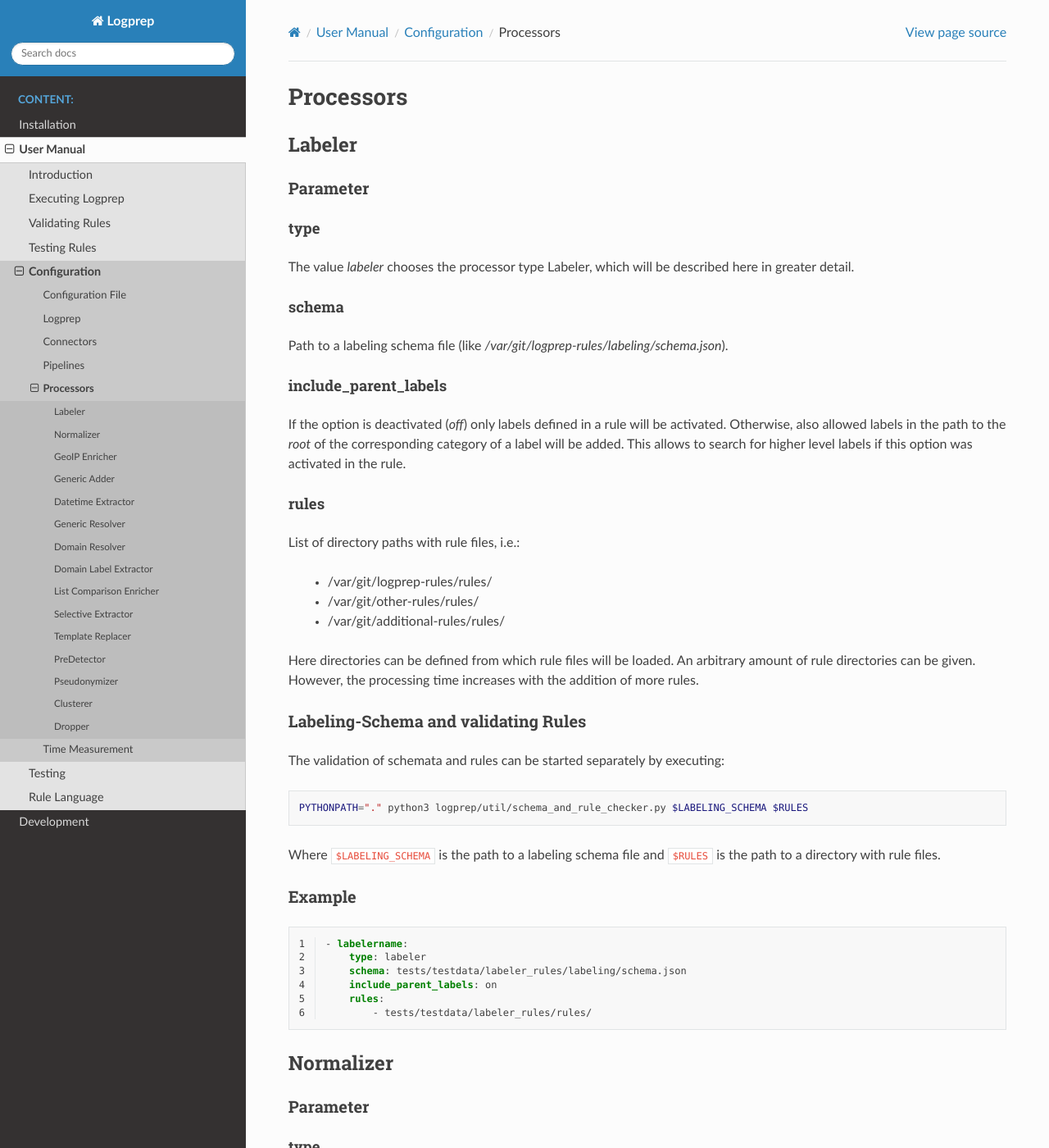
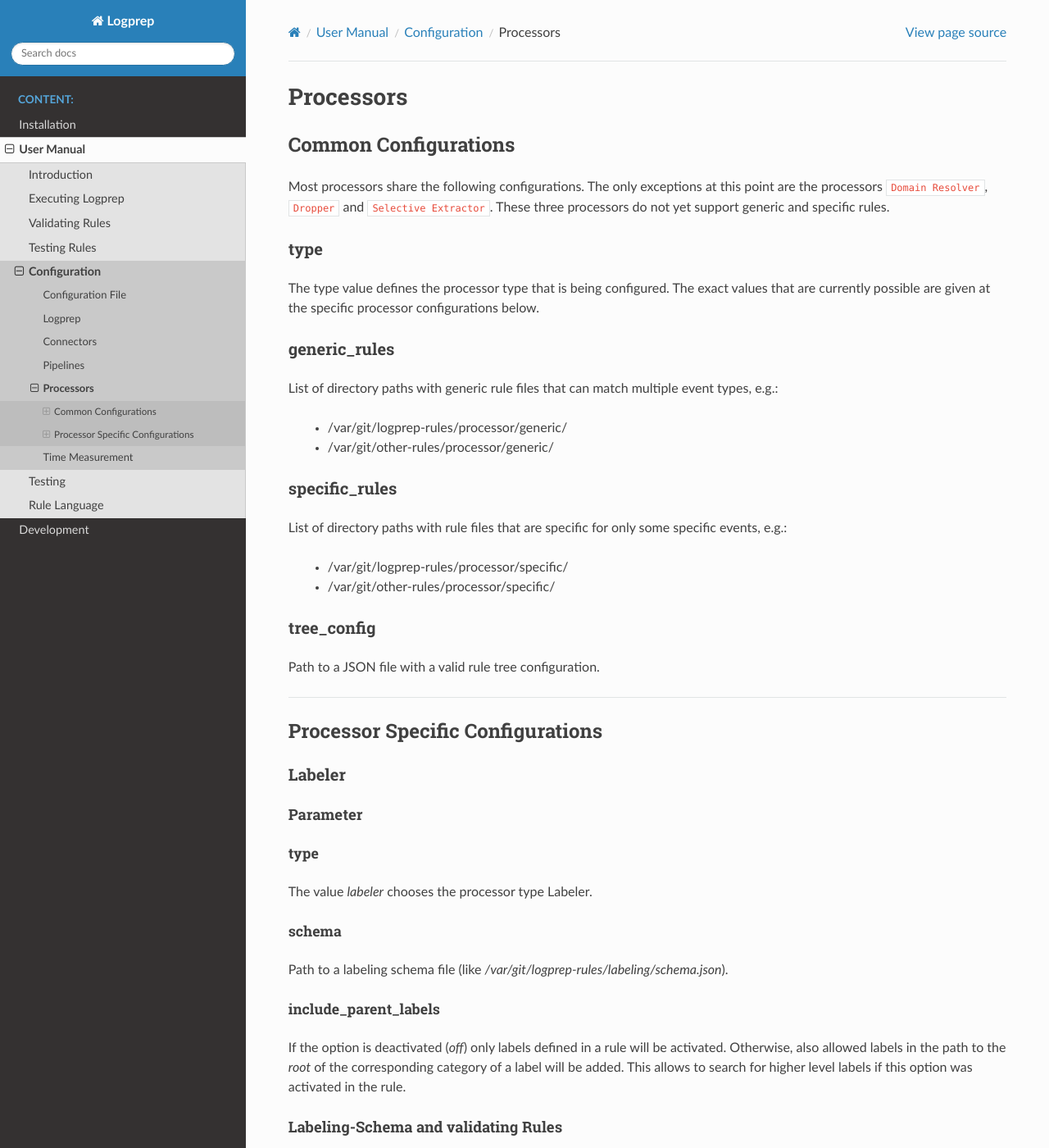
Before and after one commit to fkie-cad/Logprep, a Sphinx documentation site: the page built from doc/source/user_manual/configuration/processor.rst, in a window 1280 px wide and 1400 px high. Shown: the whole window at 82% size. Built offline with Sphinx 7.4.7 and the Read the Docs theme 2.0.0, drawn with Linux system fonts in a browser that asks for light colours; pages that are not in the unit, such as notebooks, are missing from menus; some of the changed text lies outside the part shown.

Commit message:
Revise rst documentation for processor configs (#57)
Revise rst documentation for processor configs

Co-authored-by: urdit52 <urdi.t52@gmail.com>

```diff
--- a/doc/source/conf.py
+++ b/doc/source/conf.py
@@ -95,7 +95,9 @@
 # further.  For a list of options available for each theme, see the
 # documentation.
 #
-# html_theme_options = {}
+html_theme_options = {
+    "navigation_depth": 5,
+}
 
 # Add any paths that contain custom static files (such as style sheets) here,
 # relative to this directory. They are copied after the builtin static files,
--- a/doc/source/user_manual/configuration/processor.rst
+++ b/doc/source/user_manual/configuration/processor.rst
@@ -1,6 +1,48 @@
 ==========
 Processors
 ==========
+
+
+Common Configurations
+=====================
+
+Most processors share the following configurations.
+The only exceptions at this point are the
+processors :code:`Domain Resolver`, :code:`Dropper` and :code:`Selective Extractor`.
+These three processors do not yet support generic and specific rules.
+
+type
+----
+
+The type value defines the processor type that is being configured.
+The exact values that are currently possible are given at the specific processor
+configurations below.
+
+generic_rules
+-------------
+
+List of directory paths with generic rule files that can match multiple event types, e.g.:
+
+  * /var/git/logprep-rules/processor/generic/
+  * /var/git/other-rules/processor/generic/
+
+specific_rules
+--------------
+
+List of directory paths with rule files that are specific for only some specific events, e.g.:
+
+  * /var/git/logprep-rules/processor/specific/
+  * /var/git/other-rules/processor/specific/
+
+tree_config
+-----------
+
+Path to a JSON file with a valid rule tree configuration.
+
+--------
+
+Processor Specific Configurations
+=================================
 
 Labeler
 -------
@@ -11,7 +53,7 @@
 type
 ~~~~
 
-The value `labeler` chooses the processor type Labeler, which will be described here in greater detail.
+The value `labeler` chooses the processor type Labeler.
 
 schema
 ~~~~~~
@@ -24,19 +66,6 @@
 If the option is deactivated (`off`) only labels defined in a rule will be activated.
 Otherwise, also allowed labels in the path to the *root* of the corresponding category of a label will be added.
 This allows to search for higher level labels if this option was activated in the rule.
-
-rules
-~~~~~
-
-List of directory paths with rule files, i.e.:
-
-  * /var/git/logprep-rules/rules/
-  * /var/git/other-rules/rules/
-  * /var/git/additional-rules/rules/
-
-Here directories can be defined from which rule files will be loaded.
-An arbitrary amount of rule directories can be given.
-However, the processing time increases with the addition of more rules.
 
 Labeling-Schema and validating Rules
 ^^^^^^^^^^^^^^^^^^^^^^^^^^^^^^^^^^^^
@@ -62,6 +91,8 @@
         rules:
             - tests/testdata/labeler_rules/rules/
 
+--------
+
 Normalizer
 ----------
 
@@ -71,26 +102,7 @@
 type
 ~~~~
 
-The value `normalizer` chooses the processor type Normalizer, which will be described here in greater detail.
-
-specific_rules
-~~~~~~~~~~~~~~
-
-List of directory paths with rule files that are specific for some event IDs.
-These rules are being executed before generic rules, i.e.:
-
-  * /var/git/logprep-rules/normalizer_rules/specific/
-  * /var/git/other-rules/normalizer_rules/specific/
-
-generic_rules
-~~~~~~~~~~~~~
-
-List of directory paths with generic rule files that can match multiple event types.
-These rules are being executed after specific rules, i.e.:
-
-  * /var/git/logprep-rules/normalizer_rules/generic/
-  * /var/git/other-rules/normalizer_rules/generic/
-
+The value `normalizer` chooses the processor type Normalizer.
 
 regex_mapping
 ~~~~~~~~~~~~~
@@ -128,6 +140,8 @@
 This lock will be used before writing a grok match count file by a process.
 By default, this is set to 'count_grok_pattern_matches.lock'.
 
+--------
+
 GeoIP Enricher
 --------------
 
@@ -137,19 +151,7 @@
 type
 ~~~~
 
-The value `geoip_enricher` chooses the processor type GeoIPEnricher, which will be described here in greater detail.
-
-rules
-~~~~~
-
-List of directory paths with rule files, i.e.:
-
-  * /var/git/logprep-rules/geoip_enricher_rules/
-
-tree_config
-~~~~~~~~~~~
-
-Path to JSON file with rule tree matcher config.
+The value `geoip_enricher` chooses the processor type GeoIPEnricher.
 
 geoip_enricher.db_path
 ~~~~~~~~~~~~~~~~~~~~~~
@@ -162,6 +164,8 @@
     This product includes GeoLite2 data created by MaxMind, available from
     https://www.maxmind.com.
 
+--------
+
 Generic Adder
 -------------
 
@@ -171,19 +175,8 @@
 type
 ~~~~
 
-The value `generic_adder` chooses the processor type GenericAdder, which will be described here in greater detail.
+The value `generic_adder` chooses the processor type GenericAdder.
 
-rules
-~~~~~
-
-List of directory paths with rule files, i.e.:
-
-  * /var/git/logprep-rules/generic_adder_rules/
-
-tree_config
-~~~~~~~~~~~
-
-Path to JSON file with rule tree matcher config.
 
 Datetime Extractor
 ------------------
@@ -194,7 +187,7 @@
 type
 ~~~~
 
-The value `datetime_extractor` chooses the processor type DateTimeExtractor, which will be described here in greater detail.
+The value `datetime_extractor` chooses the processor type DateTimeExtractor.
 
 rules
 ~~~~~
@@ -207,6 +200,8 @@
 ~~~~~~~~~~~
 
 Path to JSON file with rule tree matcher config.
+
+--------
 
 Generic Resolver
 ----------------
@@ -236,6 +231,8 @@
 
 Path to a JSON mapping with abbreviations of network device types.
 
+--------
+
 Domain Resolver
 ---------------
 
@@ -245,7 +242,7 @@
 type
 ~~~~
 
-The value `domain_resolver` chooses the processor type DomainResolver, which will be described here in greater detail.
+The value `domain_resolver` chooses the processor type DomainResolver.
 
 rules
 ~~~~~
@@ -253,11 +250,6 @@
 List of directory paths with rule files, i.e.:
 
   * /var/git/logprep-rules/domain_resolver_rules/
-
-tree_config
-~~~~~~~~~~~
-
-Path to JSON file with rule tree matcher config.
 
 domain_resolver.tld_list
 ~~~~~~~~~~~~~~~~~~~~~~~~
@@ -278,10 +270,13 @@
 ~~~~~~~~~~~~~~~~~~~~~~~~~~~~~~~~
 
 Number of days a domains is cached after the last time it appeared.
-This caching reduces the CPU load of Logprep (no demanding encryption must be performed repeatedly) and the load on subsequent components (i.e. Logstash or Elasticsearch).
+This caching reduces the CPU load of Logprep (no demanding encryption must be performed repeatedly)
+and the load on subsequent components (i.e. Logstash or Elasticsearch).
 Setting the caching days to Null deactivates the caching.
-In case the cache size has been exceeded (see `domain_resolver.max_cached_domains`_), the oldest cached pseudonyms will be discarded first.
-Thus, it is possible that a domain is re-added to the cache before max_caching_days has elapsed if it was discarded due to the size limit.
+In case the cache size has been exceeded (see `domain_resolver.max_cached_domains`_), the oldest
+cached pseudonyms will be discarded first.
+Thus, it is possible that a domain is re-added to the cache before max_caching_days has elapsed
+if it was discarded due to the size limit.
 
 domain_resolver.max_cached_domains
 ~~~~~~~~~~~~~~~~~~~~~~~~~~~~~~~~~~
@@ -290,6 +285,8 @@
 One cache entry requires ~250 Byte, thus 10 million elements would require about 2.3 GB RAM.
 The cache is not persisted.
 Restarting Logprep does therefore clear the cache.
+
+--------
 
 Domain Label Extractor
 ----------------------
@@ -300,34 +297,26 @@
 type
 ~~~~
 
-The value `domain_label_extractor` chooses the processor type DomainLabelExtractor, which configurations will be
-described here.
-
-rules
-~~~~~
-
-List of directory paths with rule files, i.e.:
-
-  * /var/git/logprep-rules/domain_label_extractor/rules/
-
-tree_config
-~~~~~~~~~~~
-
-Path to JSON file with rule tree matcher config.
+The value `domain_label_extractor` chooses the processor type DomainLabelExtractor.
 
 tld_lists
 ~~~~~~~~~
 
-Optional list of path to files with top-level domain lists (like https://publicsuffix.org/list/public_suffix_list.dat).
-If no path is given a default list will be retrieved online and cached in a local directory. For local files the path
+Optional list of path to files with top-level domain lists
+(like https://publicsuffix.org/list/public_suffix_list.dat).
+If no path is given, a default list will be retrieved online and cached in a local directory.
+For local files the path
 has to be given with :code:`file:///path/to/file.dat`.
 
 tagging_field_name
 ~~~~~~~~~~~~~~~~~~
 
-Optional configuration field that defines into which field in the event the informational tags should be written to.
-If this field is not present it defaults to :code:`tags`. More about the tags can be found in the introduction of the
-:ref:`intro_domain_label_extractor`.
+Optional configuration field that defines into which field in the event the informational tags
+should be written to.
+If this field is not present it defaults to :code:`tags`. More about the tags can be found in
+the introduction of the :ref:`intro_domain_label_extractor`.
+
+--------
 
 List Comparison Enricher
 ------------------------
@@ -338,26 +327,15 @@
 type
 ~~~~
 
-The value `list_comparison` chooses the processor type ListComparison, which configurations will be
-described here.
-
-rules
-~~~~~
-
-List of directory paths with rule files, i.e.:
-
-  * /var/git/logprep-rules/list_comparison/rules/
-
-tree_config
-~~~~~~~~~~~
-
-Path to JSON file with rule tree matcher config.
+The value `list_comparison` chooses the processor type ListComparison.
 
 list_search_base_path
 ~~~~~~~~~~~~~~~~~~~~~
 
 Relative list paths in rules will be relative to this path if this is set.
 This parameter is optional.
+
+--------
 
 Selective Extractor
 -------------------
@@ -368,8 +346,7 @@
 type
 ~~~~
 
-The value `selective_extractor` chooses the processor type SelectiveExtractor, which configurations will be
-described here.
+The value `selective_extractor` chooses the processor type SelectiveExtractor.
 
 selective_extractor_topic
 ~~~~~~~~~~~~~~~~~~~~~~~~~
@@ -379,9 +356,12 @@
 extractor_list
 ~~~~~~~~~~~~~~
 
-Path to a list of fields which should be extracted and written to the configured Kafka topic. These can be dotted fields.
-Fields are only extracted if they are contained in given log messages. If fields are provided more than once in the
-extractor list, they are only extracted once.
+Path to a list of fields which should be extracted and written to the configured Kafka topic.
+These can be dotted fields.
+Fields are only extracted if they are contained in given log messages.
+If fields are provided more than once in the extractor list, they are only extracted once.
+
+--------
 
 Template Replacer
 --------------------
@@ -392,24 +372,13 @@
 type
 ~~~~
 
-The value `template_replacer` chooses the processor type TemplateReplacer, which will be described here in greater detail.
-
-rules
-~~~~~
-
-List of directory paths with rule files, i.e.:
-
-  * /var/git/logprep-rules/template_replacer_rules/
-
-tree_config
-~~~~~~~~~~~
-
-Path to JSON file with rule tree matcher config.
+The value `template_replacer` chooses the processor type TemplateReplacer.
 
 template
 ~~~~~~~~
 
-Path to a YML file with a list of replacements in the format `%{provider_name}-%{event_id}: %{new_message}`.
+Path to a YML file with a list of replacements in the format
+`%{provider_name}-%{event_id}: %{new_message}`.
 
 pattern
 ~~~~~~~
@@ -436,6 +405,8 @@
 
 The field that gets replaced by the template.
 
+--------
+
 PreDetector
 -----------
 
@@ -445,20 +416,7 @@
 type
 ~~~~
 
-The value `pre_detector` chooses the processor type Predetector, which will be described here in greater detail.
-
-rules
-~~~~~
-
-List of directory path with rule files for the Predetector, i.e.:
-
-  * /var/git/logprep-rules/pre_detector_rules/
-  * /var/git/other-rules/pre_detector_rules/
-
-tree_config
-~~~~~~~~~~~
-
-Path to JSON file with rule tree matcher config.
+The value `pre_detector` chooses the processor type Predetector.
 
 pre_detector_topic
 ~~~~~~~~~~~~~~~~~~
@@ -469,11 +427,14 @@
 ~~~~~~~~~~~~~
 
 Path to a YML file or a list of paths to YML files with dictionaries of IPs.
-It is used by the Predetector to throw alerts if one of the IPs is found in fields that were defined in a rule.
+It is used by the Predetector to throw alerts if one of the IPs is found
+in fields that were defined in a rule.
 
-It uses IPs or networks in the CIDR format as keys and can contain expiration dates in the ISO format as values.
+It uses IPs or networks in the CIDR format as keys and can contain expiration
+dates in the ISO format as values.
 If a value is empty, then there is no expiration date for the IP check.
-If a checked IP is covered by an IP and a network in the dictionary (i.e. IP 127.0.0.1 and network 127.0.0.0/24 when checking 127.0.0.1),
+If a checked IP is covered by an IP and a network in the dictionary
+(i.e. IP 127.0.0.1 and network 127.0.0.0/24 when checking 127.0.0.1),
 then the expiration date of the IP is being used.
 
 Example
@@ -486,6 +447,8 @@
     222.222.0.0/24: 1900-08-31T16:47+00:00  # A comment
     222.222.0.0:
 
+--------
+
 Pseudonymizer
 -------------
 
@@ -495,7 +458,7 @@
 type
 ~~~~
 
-The value `pseudonymizer` chooses the processor type Pseudonymizer, which will be described here in greater detail.
+The value `pseudonymizer` chooses the processor type Pseudonymizer.
 
 pubkey_analyst
 ~~~~~~~~~~~~~~
@@ -515,24 +478,6 @@
 
 * /var/git/logprep-rules/pseudonymizer_rules/regex_mapping.json
 
-specific_rules
-~~~~~~~~~~~~~~
-
-List of directory paths with rule files that are specific for some event IDs.
-These rules are being executed before generic rules, i.e.:
-
-  * /var/git/logprep-rules/pseudonymizer_rules/specific/
-  * /var/git/other-rules/pseudonymizer_rules/specific/
-
-generic_rules
-~~~~~~~~~~~~~
-
-List of directory paths with generic rule files that can match multiple event types.
-These rules are being executed after specific rules, i.e.:
-
-  * /var/git/logprep-rules/pseudonymizer_rules/generic/
-  * /var/git/other-rules/pseudonymizer_rules/generic/
-
 hash_salt
 ~~~~~~~~~
 A salt that is used for hashing.
@@ -545,10 +490,13 @@
 max_caching_days
 ~~~~~~~~~~~~~~~~
 Number of days a pseudonym is cached after the last time it appeared.
-This caching reduces the CPU load of Logprep (no demanding encryption must be performed repeatedly) and the load on subsequent components (i.e. Logstash or Elasticsearch).
+This caching reduces the CPU load of Logprep (no demanding encryption must be performed repeatedly)
+and the load on subsequent components (i.e. Logstash or Elasticsearch).
 Setting the caching days to Null deactivates the caching.
-In case the cache size has been exceeded (see max_cached_pseudonyms), the oldest cached pseudonyms will be discarded first.
-Thus, it is possible that a pseudonym is re-added to the cache before max_caching_days has elapsed if it was discarded due to the size limit.
+In case the cache size has been exceeded (see max_cached_pseudonyms), the oldest cached
+pseudonyms will be discarded first.
+Thus, it is possible that a pseudonym is re-added to the cache before max_caching_days has elapsed
+if it was discarded due to the size limit.
 
 max_cached_pseudonyms
 ~~~~~~~~~~~~~~~~~~~~~
@@ -562,6 +510,8 @@
 
 Path to a file with a list of top-level domains (i.e. https://publicsuffix.org/list/public_suffix_list.dat).
 
+--------
+
 Clusterer
 ----------
 
@@ -571,12 +521,14 @@
 type
 ~~~~
 
-The value `clusterer` chooses the processor type Clusterer, which will be described here in greater detail.
+The value `clusterer` chooses the processor type Clusterer.
 The log clustering is mainly developed for Syslogs, unstructured and semi-structured logs.
 The clusterer calculates a log signature based on the message field.
 The log signature is calculated with heuristic and deterministic rules.
-The idea of a log signature is to extract a subset of the constant parts of a log and to delete the dynamic parts.
-If the fields syslog.facility and event.severity are in the log, then they are prefixed to the log signature.
+The idea of a log signature is to extract a subset of the constant parts of a log and
+to delete the dynamic parts.
+If the fields syslog.facility and event.severity are in the log, then they are prefixed
+to the log signature.
 
 Logs are only clustered if at least one of the following criteria is fulfilled:
 
@@ -586,17 +538,12 @@
     Criteria 2: { "message": "A sample message", "clusterable": true, ... }
     Criteria 3: { "message": "A sample message", "syslog": { "facility": <number> }, "event": { "severity": <string> }, ... }
 
-rules
-~~~~~
-
-List of directory paths with rule files, i.e.:
-
-  * /var/git/logprep-rules/clusterer_rules/
-
 output_field_name
 ~~~~~~~~~~~~~~~~~
 
 The value `output_field_name` defines in which field results of the clustering should be stored.
+
+--------
 
 Dropper
 -------
@@ -607,7 +554,7 @@
 type
 ~~~~
 
-The value `dropper` chooses the processor type Dropper, which will be described here in greater detail.
+The value `dropper` chooses the processor type Dropper.
 
 rules
 ~~~~~
@@ -615,8 +562,3 @@
 List of directory paths with rule files, i.e.:
 
   * /var/git/logprep-rules/dropper_rules/
-
-output_field_name
-~~~~~~~~~~~~~~~~~
-
-The value `output_field_name` defines in which field results of the clustering should be stored.
```
